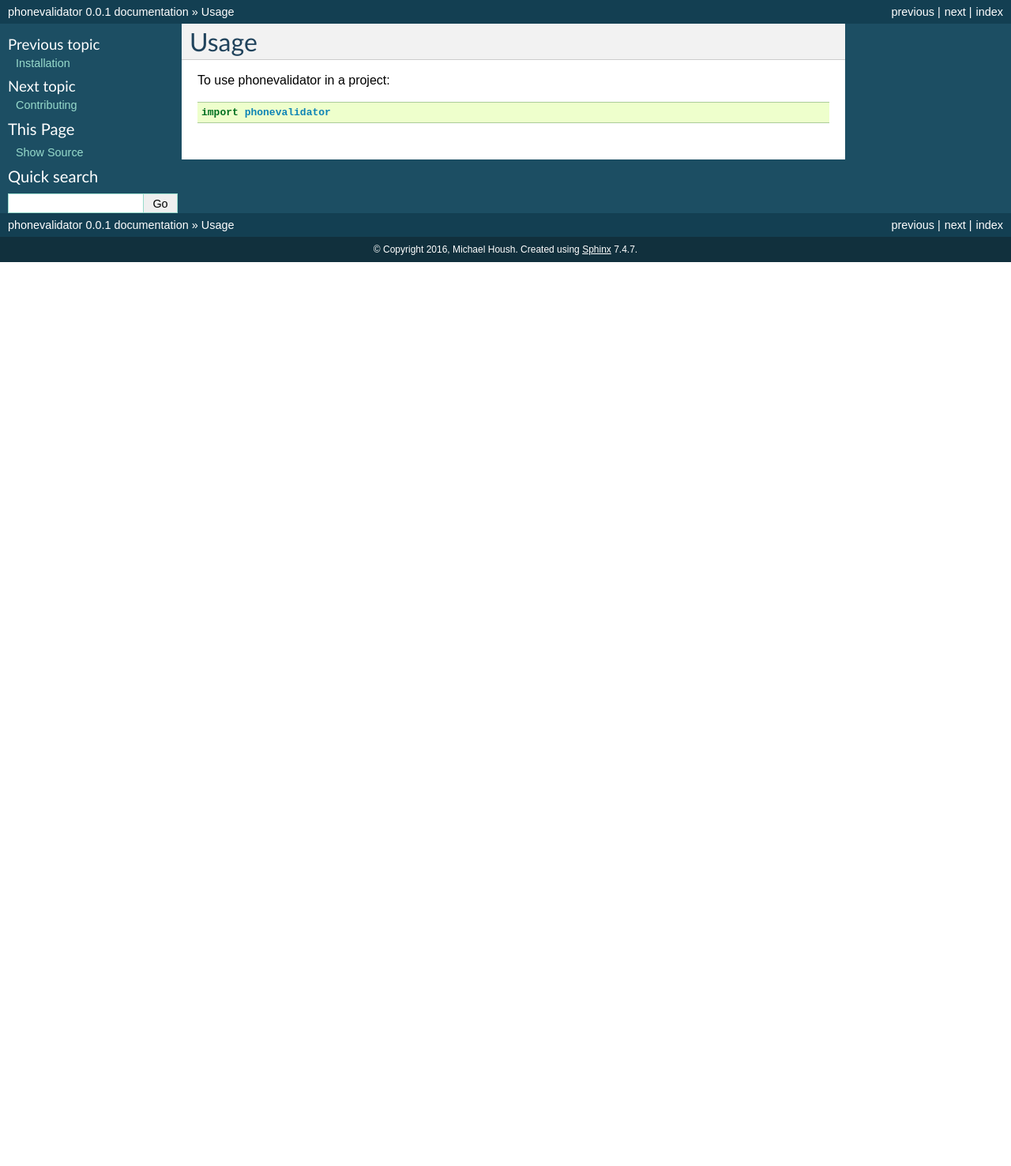
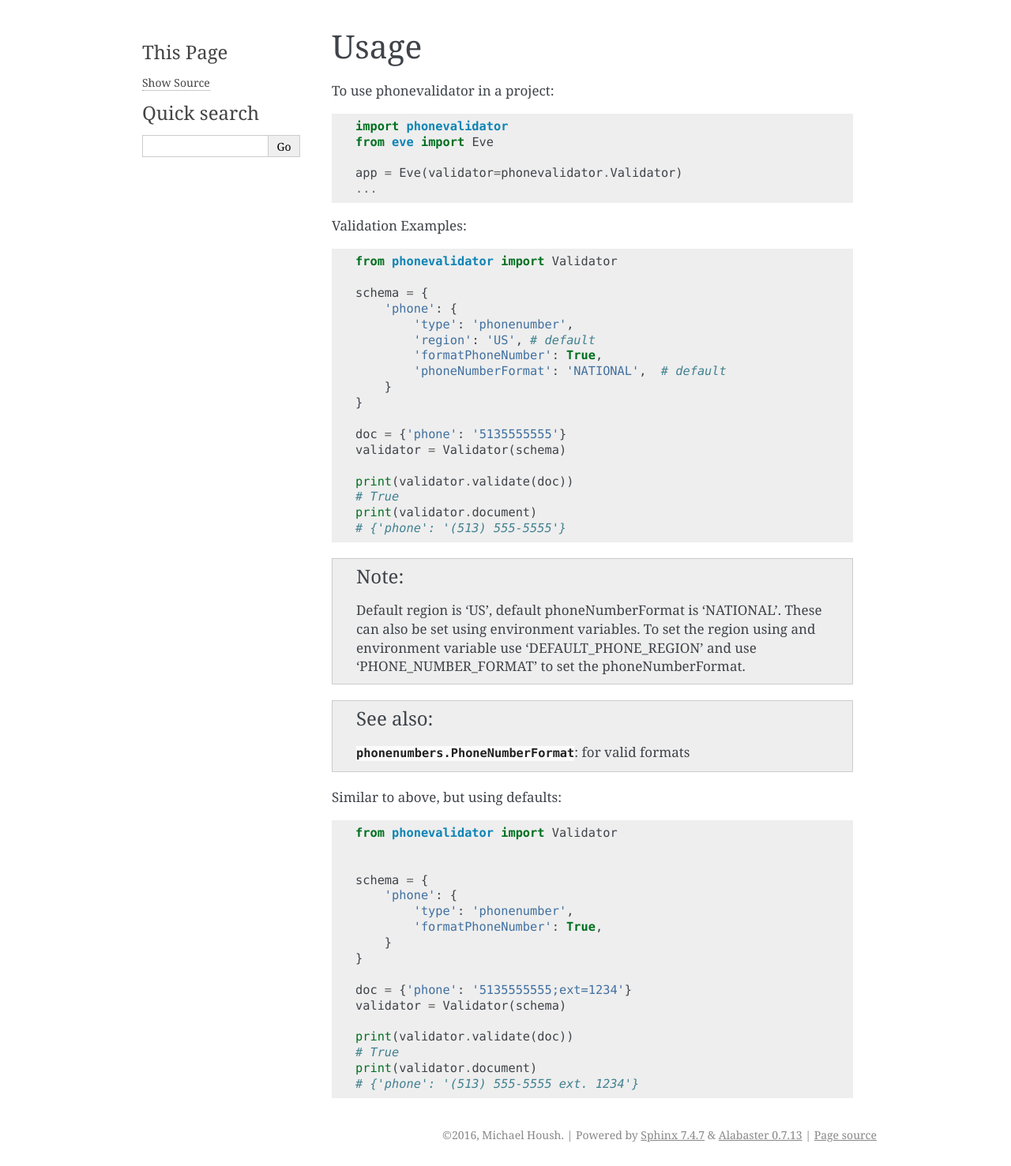
Before and after one commit to Analyst1AM/phonevalidator, a Sphinx documentation site: the page built from docs/usage.rst, in a window 1280 px wide. Shown: the whole page at 79% size. Built offline with Sphinx 7.4.7, drawn with Linux system fonts in a browser that asks for light colours; pages that are not in the unit, such as notebooks, are missing from menus; before the commit the page ends 900 px from its top, so only the background shows below that.

Commit message:
Updated Validator and tests, need to work on docstrings

```diff
--- a/README.rst
+++ b/README.rst
@@ -22,13 +22,13 @@ Custom cerberus.Validator for phone numbers
 
 
 * Free software: MIT license
-* Documentation: https://phonevalidator.readthedocs.io.
 
 
 Features
 --------
 
-* TODO
+* Custom validation's to be used in an `Eve`_ API.  Uses the `phonenumbers`_
+  package for validation's and formatting.
 
 Credits
 ---------
@@ -37,3 +37,5 @@ This package was created with Cookiecutter_ and the `audreyr/cookiecutter-pypack
 
 .. _Cookiecutter: https://github.com/audreyr/cookiecutter
 .. _`audreyr/cookiecutter-pypackage`: https://github.com/audreyr/cookiecutter-pypackage
+.. _`Eve`: http://python-eve.org
+.. _`phonenumbers`:  https://github.com/daviddrysdale/python-phonenumbers
--- a/docs/conf.py
+++ b/docs/conf.py
@@ -111,7 +111,8 @@ pygments_style = 'sphinx'
 
 # The theme to use for HTML and HTML Help pages.  See the documentation for
 # a list of builtin themes.
-html_theme = 'default'
+#html_theme = 'default'
+html_theme = 'alabaster'
 
 # Theme options are theme-specific and customize the look and feel of a
 # theme further.  For a list of options available for each theme, see the
--- a/docs/index.rst
+++ b/docs/index.rst
@@ -4,7 +4,7 @@
    contain the root `toctree` directive.
 
 Welcome to phonevalidator's documentation!
-======================================
+=============================================
 
 Contents:
 
--- a/docs/usage.rst
+++ b/docs/usage.rst
@@ -5,3 +5,55 @@ Usage
 To use phonevalidator in a project::
 
     import phonevalidator
+    from eve import Eve
+
+    app = Eve(validator=phonevalidator.Validator)
+    ...
+
+Validation Examples::
+
+    from phonevalidator import Validator
+
+    schema = {
+        'phone': {
+            'type': 'phonenumber',
+            'region': 'US', # default
+            'formatPhoneNumber': True,
+            'phoneNumberFormat': 'NATIONAL',  # default
+        }
+    }
+
+    doc = {'phone': '5135555555'}
+    validator = Validator(schema)
+
+    print(validator.validate(doc))
+    # True
+    print(validator.document)
+    # {'phone': '(513) 555-5555'}
+
+.. note:: Default region is 'US', default phoneNumberFormat is 'NATIONAL'.
+    These can also be set using environment variables.  To set the region
+    using and environment variable use 'DEFAULT_PHONE_REGION' and use
+    'PHONE_NUMBER_FORMAT' to set the phoneNumberFormat.
+
+.. seealso:: :class:`phonenumbers.PhoneNumberFormat`: for valid formats
+
+Similar to above, but using defaults::
+
+    from phonevalidator import Validator
+
+
+    schema = {
+        'phone': {
+            'type': 'phonenumber',
+            'formatPhoneNumber': True,
+        }
+    }
+
+    doc = {'phone': '5135555555;ext=1234'}
+    validator = Validator(schema)
+
+    print(validator.validate(doc))
+    # True
+    print(validator.document)
+    # {'phone': '(513) 555-5555 ext. 1234'}
--- a/phonevalidator/__init__.py
+++ b/phonevalidator/__init__.py
@@ -1,5 +1,9 @@
 # -*- coding: utf-8 -*-
+
+from .phonevalidator import Validator
+
 
 __author__ = 'Michael Housh'
 __email__ = 'mhoush@houshhomeenergy.com'
 __version__ = '0.0.1'
+__all__ = ['Validator', ]
```
Also changed, not shown: docs/modules.rst (added, +7 -0 lines), docs/phonevalidator.rst (added, +22 -0 lines), 2 other files.
